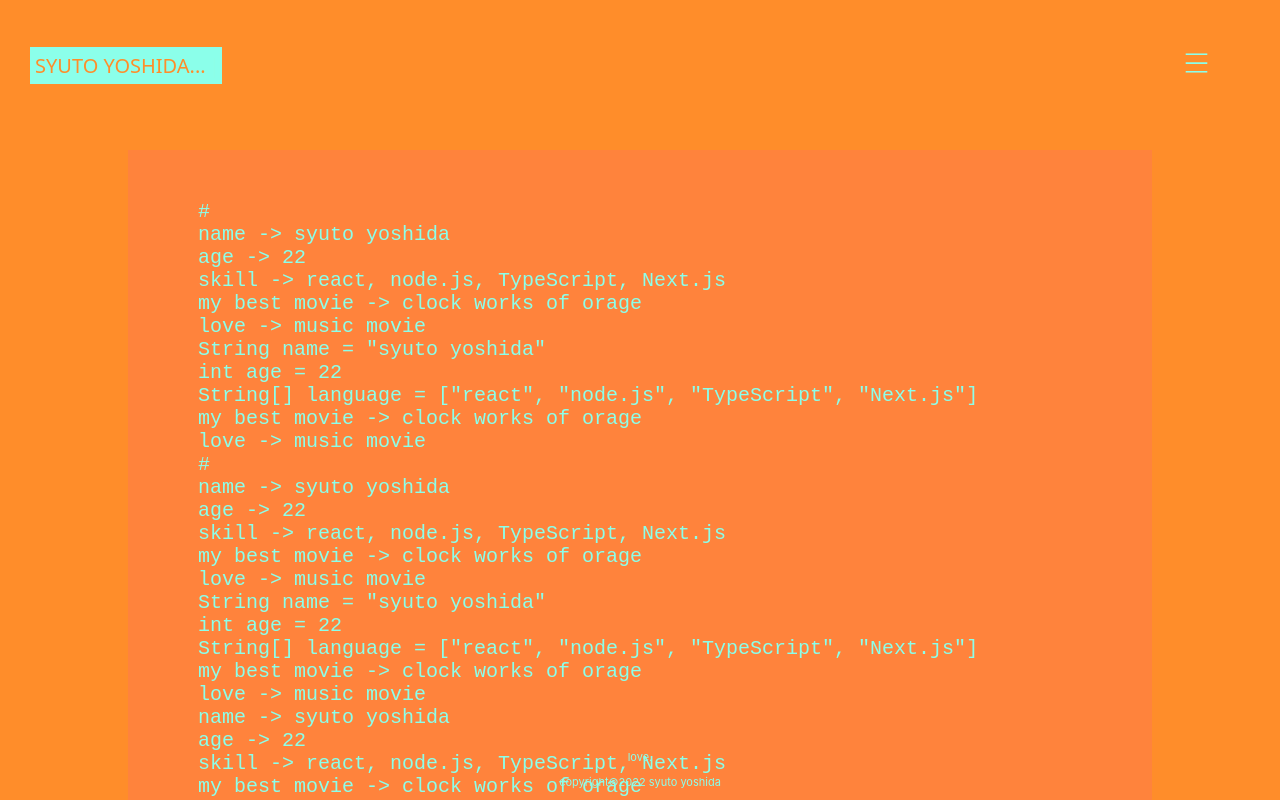
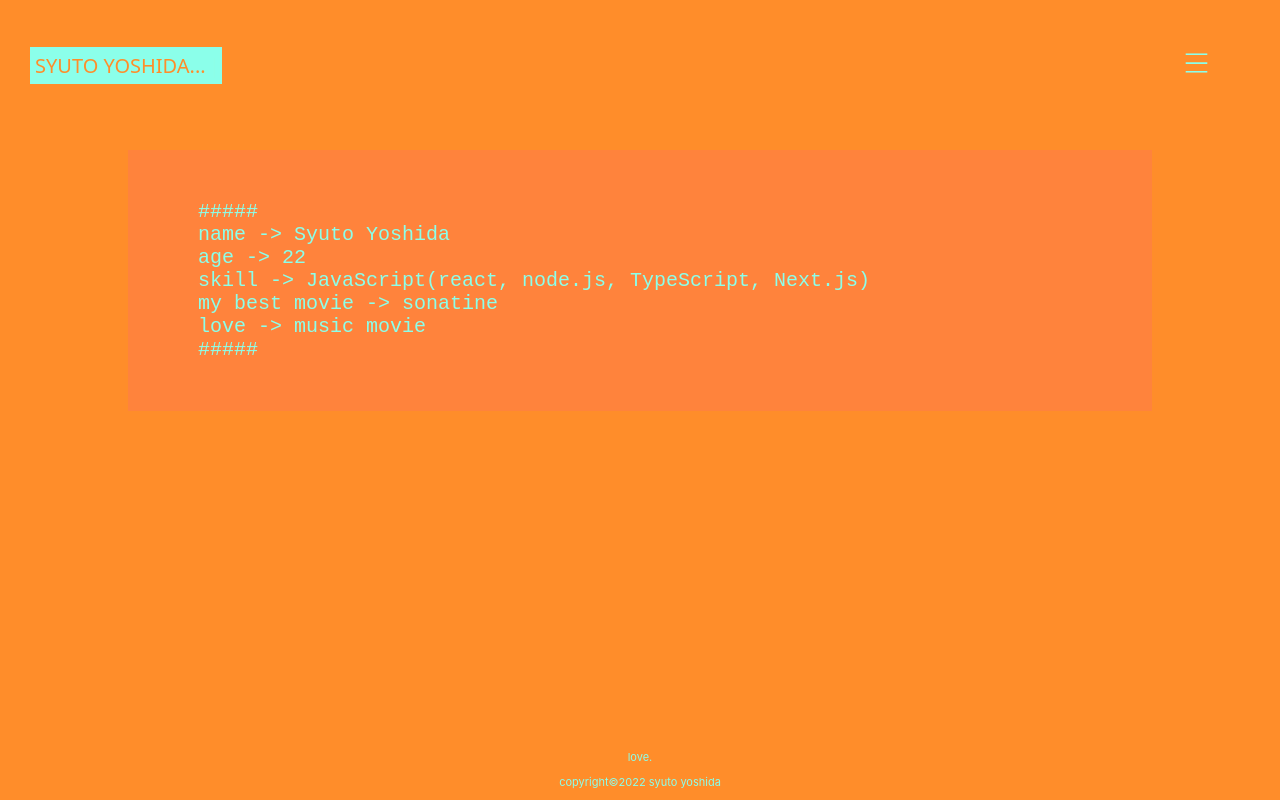
Before and after one commit to eyescreamm/ice-portal, a React (Create React App) app: page / in a window 1280 px wide. Built offline with nearby package versions, Linux system fonts and the light colour scheme; the HTML template or start-up script is replaced by a standard one.

Commit message:
文言変更

```diff
--- a/src/components/Blog.tsx
+++ b/src/components/Blog.tsx
@@ -5,7 +5,7 @@
   return (
     <div className="content-wrapper">
       <div className="content">
-        <Shuffle text={"lovelovelovelovelvoelovelovelovelove"}/>
+        <Shuffle text={"BlogBlogBlogBlogBlogBlogBlogBlog"}/>
       </div>
     </div>
   )
--- a/src/components/Home.tsx
+++ b/src/components/Home.tsx
@@ -5,48 +5,13 @@
   return (
     <div className="content-wrapper">
       <div className="content">
-        <Shuffle text={"#"}/>
-        <Shuffle text={"name -> syuto yoshida"}/>
+        <Shuffle text={"#####"}/>
+        <Shuffle text={"name -> Syuto Yoshida"}/>
         <Shuffle text={"age  -> 22"}/>
-        <Shuffle text={"skill -> react, node.js, TypeScript, Next.js"}/>
-        <Shuffle text={"my best movie -> clock works of orage"}/>
+        <Shuffle text={"skill -> JavaScript(react, node.js, TypeScript, Next.js)"}/>
+        <Shuffle text={"my best movie -> sonatine"}/>
         <Shuffle text={"love -> music movie"}/>
-        <Shuffle text={'String name = "syuto yoshida"'}/>
-        <Shuffle text={"int age = 22"}/>
-        <Shuffle text={'String[] language = ["react", "node.js", "TypeScript", "Next.js"]'}/>
-        <Shuffle text={"my best movie -> clock works of orage"}/>
-        <Shuffle text={"love -> music movie"}/>
-        <Shuffle text={"#"}/>
-        <Shuffle text={"name -> syuto yoshida"}/>
-        <Shuffle text={"age  -> 22"}/>
-        <Shuffle text={"skill -> react, node.js, TypeScript, Next.js"}/>
-        <Shuffle text={"my best movie -> clock works of orage"}/>
-        <Shuffle text={"love -> music movie"}/>
-        <Shuffle text={'String name = "syuto yoshida"'}/>
-        <Shuffle text={"int age = 22"}/>
-        <Shuffle text={'String[] language = ["react", "node.js", "TypeScript", "Next.js"]'}/>
-        <Shuffle text={"my best movie -> clock works of orage"}/>
-        <Shuffle text={"love -> music movie"}/>
-        <Shuffle text={"name -> syuto yoshida"}/>
-        <Shuffle text={"age  -> 22"}/>
-        <Shuffle text={"skill -> react, node.js, TypeScript, Next.js"}/>
-        <Shuffle text={"my best movie -> clock works of orage"}/>
-        <Shuffle text={"love -> music movie"}/>
-        <Shuffle text={'String name = "syuto yoshida"'}/>
-        <Shuffle text={"int age = 22"}/>
-        <Shuffle text={'String[] language = ["react", "node.js", "TypeScript", "Next.js"]'}/>
-        <Shuffle text={"my best movie -> clock works of orage"}/>
-        <Shuffle text={"love -> music movie"}/>
-        <Shuffle text={"name -> syuto yoshida"}/>
-        <Shuffle text={"age  -> 22"}/>
-        <Shuffle text={"skill -> react, node.js, TypeScript, Next.js"}/>
-        <Shuffle text={"my best movie -> clock works of orage"}/>
-        <Shuffle text={"love -> music movie"}/>
-        <Shuffle text={'String name = "syuto yoshida"'}/>
-        <Shuffle text={"int age = 22"}/>
-        <Shuffle text={'String[] language = ["react", "node.js", "TypeScript", "Next.js"]'}/>
-        <Shuffle text={"my best movie -> clock works of orage"}/>
-        <Shuffle text={"love -> music movie"}/>
+        <Shuffle text={"#####"}/>
       </div>
     </div>
   )
--- a/src/components/Products.tsx
+++ b/src/components/Products.tsx
@@ -6,13 +6,6 @@
     <div className="content-wrapper">
       <div className="content">
         <Shuffle text={"ProductsProductsProductsProductsProductsProducts"}/>
-        <Shuffle text={"ProductsProductsProductsProductsProductsProducts"}/>
-        <Shuffle text={"ProductsProductsProductsProductsProductsProducts"}/>
-        <Shuffle text={"ProductsProductsProductsProductsProductsProducts"}/>
-        <Shuffle text={"ProductsProductsProductsProductsProductsProducts"}/>
-        <Shuffle text={"ProductsProductsProductsProductsProductsProducts"}/>
-        <Shuffle text={"ProductsProductsProductsProductsProductsProducts"}/>
-        <Shuffle text={"ProductsProductsProductsProductsProductsProducts"}/>
       </div>
     </div>
   )
```
